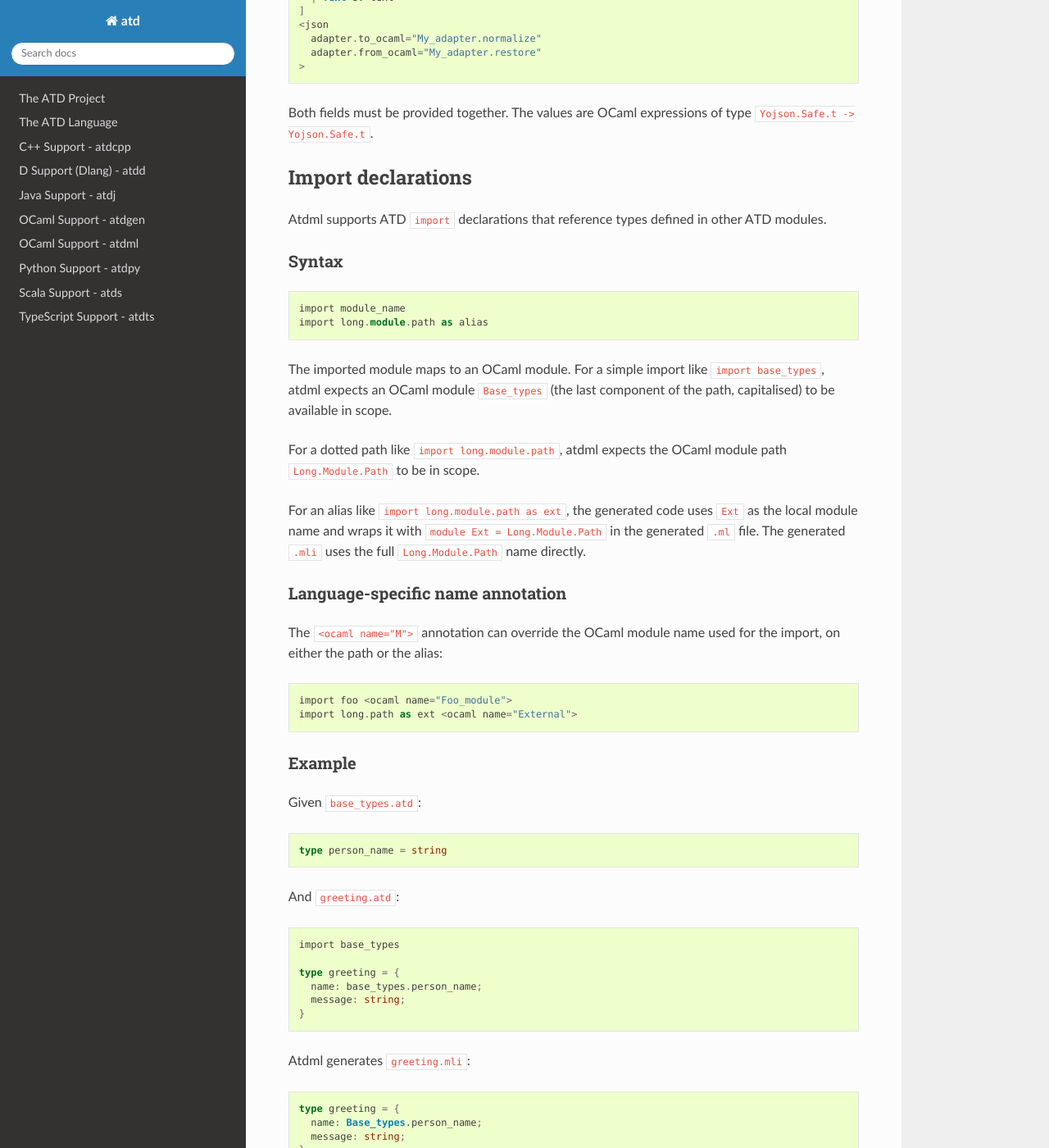
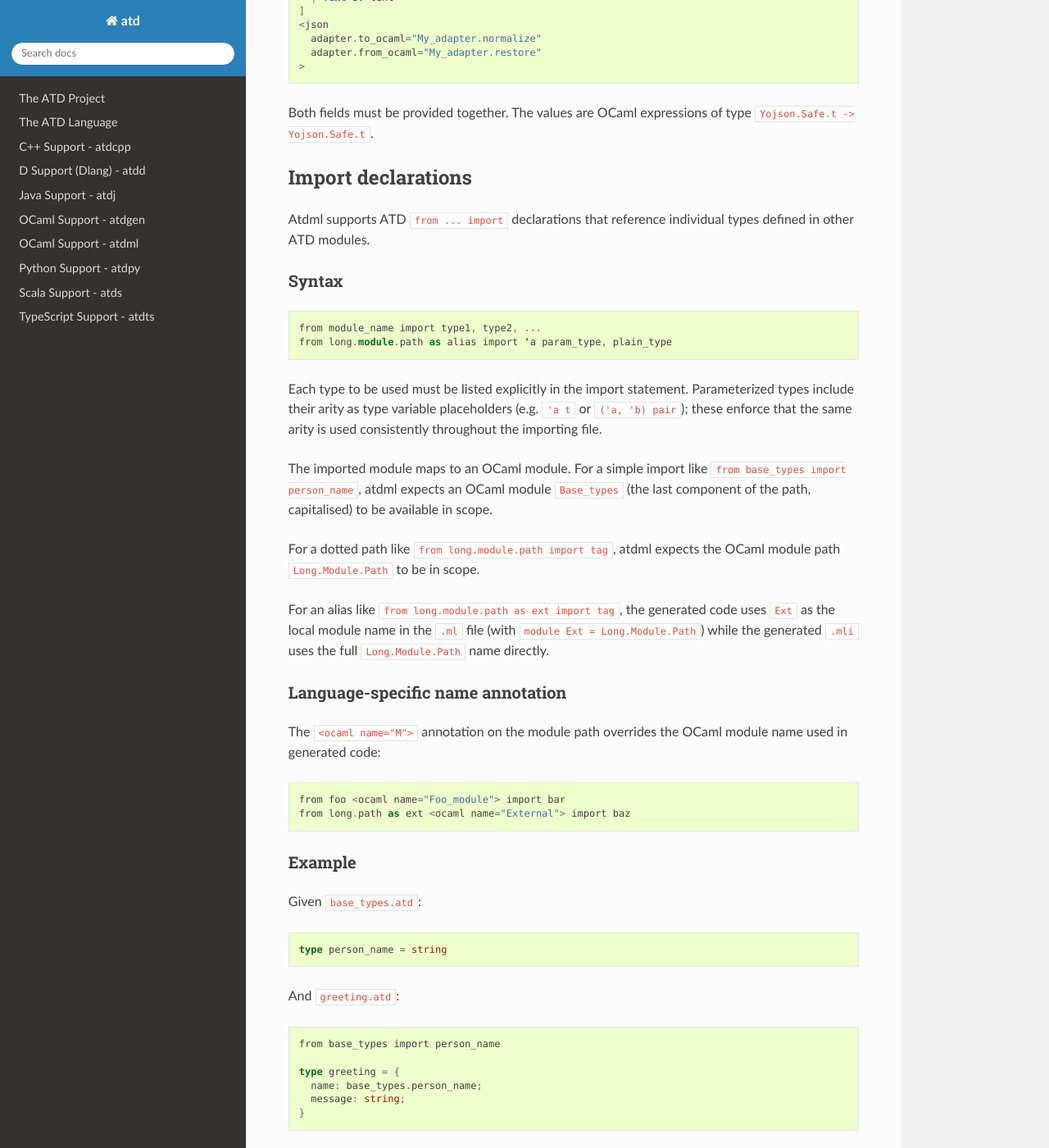
Before and after one commit to ahrefs/atd, a Sphinx documentation site: the page built from doc/atdml-reference.rst, in a window 1280 px wide and 1400 px high, scrolled down 15220 px. Shown: the whole window at 82% size. Built offline with Sphinx 7.4.7 and the Read the Docs theme 3.1.0, drawn with Linux system fonts in a browser that asks for light colours.

Commit message:
Update documentation and changelog for 'from ... import' syntax
- CHANGES.md: replace the old import entry with the new from...import entry
- atd-language-reference.rst: update keywords list, grammar, and the
  Import declarations section to describe the new syntax
- atdml-reference.rst: rewrite Import declarations section
- atdts.rst: rewrite Import declarations section
- atdpy.rst: rewrite Import annotations section including auto-escaping
  of Python keywords in alias names

Co-Authored-By: Claude Sonnet 4.6 <noreply@anthropic.com>

```diff
--- a/doc/atdml-reference.rst
+++ b/doc/atdml-reference.rst
@@ -813,39 +813,45 @@ type ``Yojson.Safe.t -> Yojson.Safe.t``.
 Import declarations
 -------------------
 
-Atdml supports ATD ``import`` declarations that reference types defined in
-other ATD modules.
+Atdml supports ATD ``from ... import`` declarations that reference individual
+types defined in other ATD modules.
 
 Syntax
 ^^^^^^
 
 .. code:: ocaml
 
-    import module_name
-    import long.module.path as alias
+    from module_name import type1, type2, ...
+    from long.module.path as alias import 'a param_type, plain_type
+
+Each type to be used must be listed explicitly in the import statement.
+Parameterized types include their arity as type variable placeholders
+(e.g. ``'a t`` or ``('a, 'b) pair``); these enforce that the same arity
+is used consistently throughout the importing file.
 
 The imported module maps to an OCaml module. For a simple import like
-``import base_types``, atdml expects an OCaml module ``Base_types`` (the
-last component of the path, capitalised) to be available in scope.
+``from base_types import person_name``, atdml expects an OCaml module
+``Base_types`` (the last component of the path, capitalised) to be
+available in scope.
 
-For a dotted path like ``import long.module.path``, atdml expects the
-OCaml module path ``Long.Module.Path`` to be in scope.
+For a dotted path like ``from long.module.path import tag``, atdml expects
+the OCaml module path ``Long.Module.Path`` to be in scope.
 
-For an alias like ``import long.module.path as ext``, the generated code
-uses ``Ext`` as the local module name and wraps it with
-``module Ext = Long.Module.Path`` in the generated ``.ml`` file. The
-generated ``.mli`` uses the full ``Long.Module.Path`` name directly.
+For an alias like ``from long.module.path as ext import tag``, the generated
+code uses ``Ext`` as the local module name in the ``.ml`` file (with
+``module Ext = Long.Module.Path``) while the generated ``.mli`` uses the
+full ``Long.Module.Path`` name directly.
 
 Language-specific name annotation
 ^^^^^^^^^^^^^^^^^^^^^^^^^^^^^^^^^^
 
-The ``<ocaml name="M">`` annotation can override the OCaml module name
-used for the import, on either the path or the alias:
+The ``<ocaml name="M">`` annotation on the module path overrides the OCaml
+module name used in generated code:
 
 .. code:: ocaml
 
-    import foo <ocaml name="Foo_module">
-    import long.path as ext <ocaml name="External">
+    from foo <ocaml name="Foo_module"> import bar
+    from long.path as ext <ocaml name="External"> import baz
 
 Example
 ^^^^^^^
@@ -860,7 +866,7 @@ And ``greeting.atd``:
 
 .. code:: ocaml
 
-    import base_types
+    from base_types import person_name
 
     type greeting = {
       name: base_types.person_name;
```
Also changed, not shown: CHANGES.md (+23 -14 lines), doc/atd-language-reference.rst (+33 -32 lines), doc/atdpy.rst (+30 -11 lines), doc/atdts.rst (+14 -15 lines).
